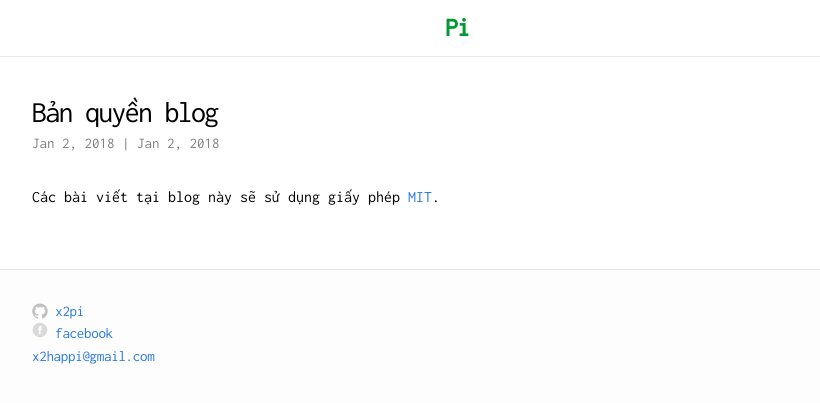
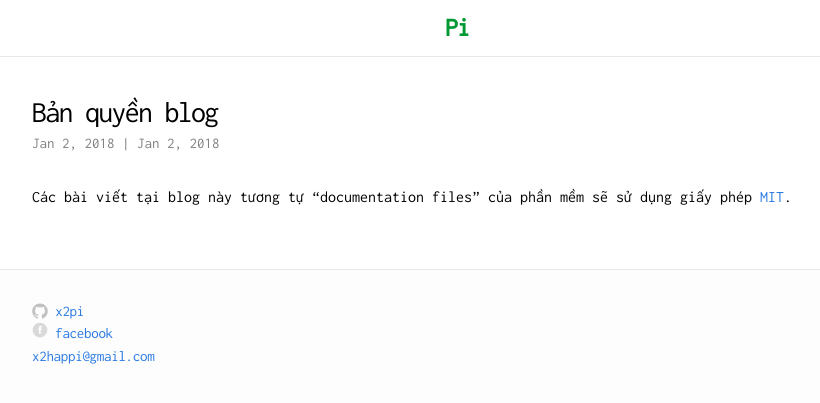
Before and after one commit to x2pi/x2pi.github.io, a Jekyll site: the page built from _posts/2018-01-03-license.md, in a window 1280 px wide. Shown: the top 403 px of the page, without its empty margins (208-1028 px from the left). Built offline with Jekyll 4.4.1, drawn with Linux system fonts in a browser that asks for light colours.

Commit message:
edit  post license

```diff
--- a/_posts/2018-01-03-license.md
+++ b/_posts/2018-01-03-license.md
@@ -6,4 +6,4 @@ date:   2018-01-02 14:00:01 +0700
 tags: [license]
 ---
 
-Các bài viết tại blog này sẽ sử dụng giấy phép [MIT](https://github.com/x2pi/x2pi.github.io/blob/master/LICENSE ":D").
+Các bài viết tại blog này tương tự "documentation files" của phần mềm sẽ sử dụng giấy phép  [MIT](https://github.com/x2pi/x2pi.github.io/blob/master/LICENSE ":D").
```
